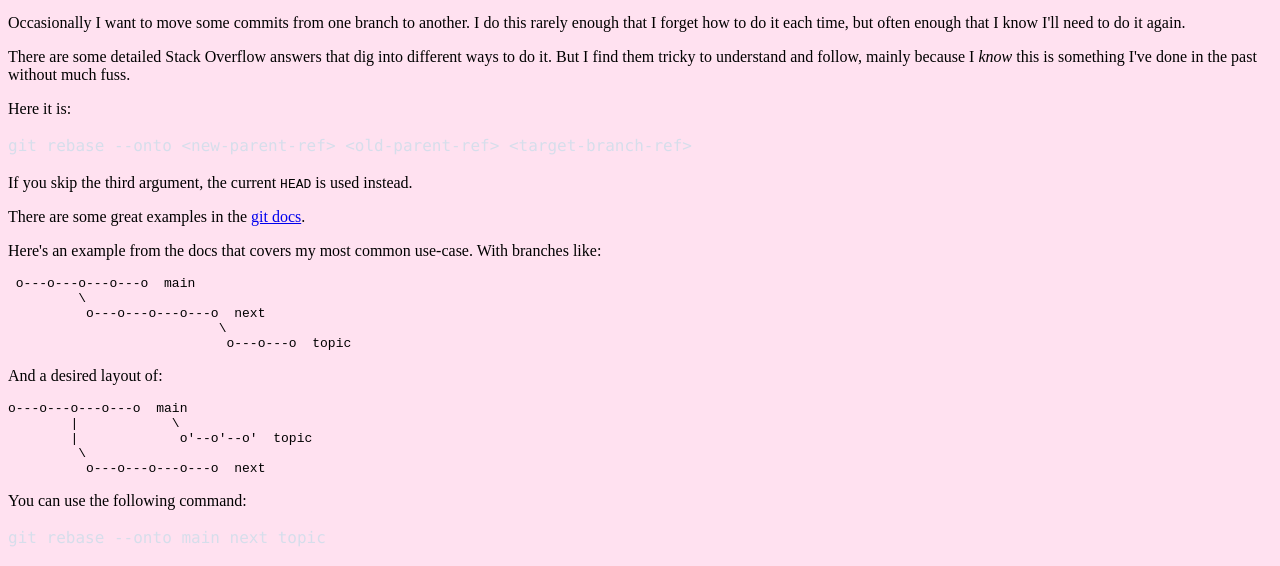
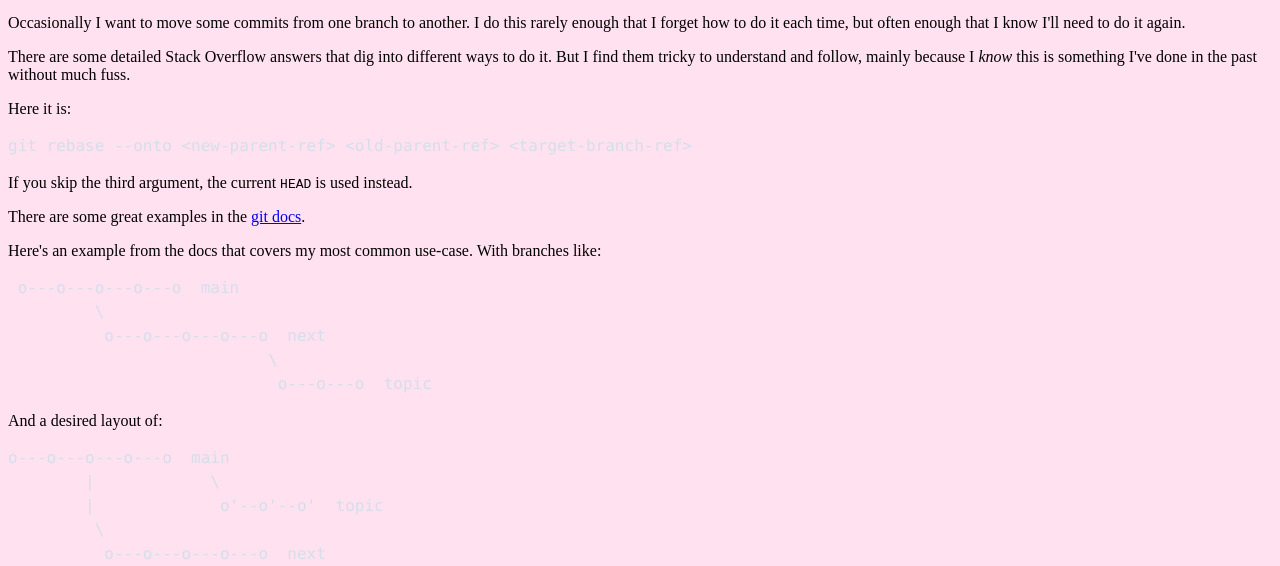
Before and after one commit to m-allanson/mikeallanson.com, an Eleventy site: page src/posts/change-a-commits-parent.md in a window 1280 px wide. Shown: the part 216-782 px from the top of the page. Built offline with nearby package versions, Linux system fonts and the light colour scheme; Eleventy itself is replaced by a stand-in of ours; code samples lack their colours; files that its build step writes are made by us from their sources.

Commit message:
Fix missing syntax highlight

````diff
--- a/src/posts/change-a-commits-parent.md
+++ b/src/posts/change-a-commits-parent.md
@@ -19,7 +19,7 @@ There are some great examples in the [git docs](https://git-scm.com/docs/git-reb
 
 Here's an example from the docs that covers my most common use-case. With branches like:
 
-```
+```shell
  o---o---o---o---o  main
          \
           o---o---o---o---o  next
@@ -29,7 +29,7 @@ Here's an example from the docs that covers my most common use-case. With branch
 
 And a desired layout of:
 
-```
+```shell
 o---o---o---o---o  main
         |            \
         |             o'--o'--o'  topic
````
